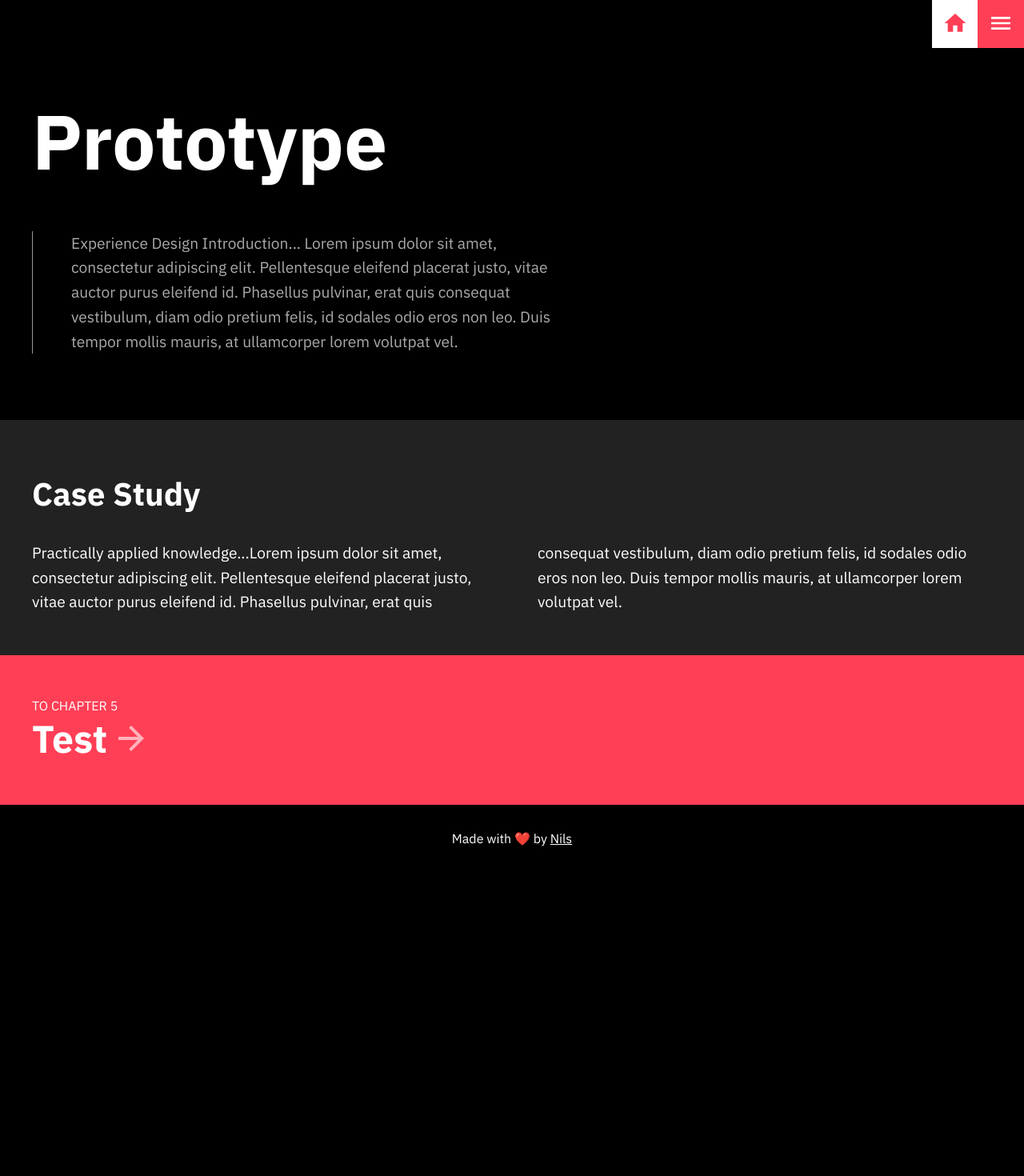
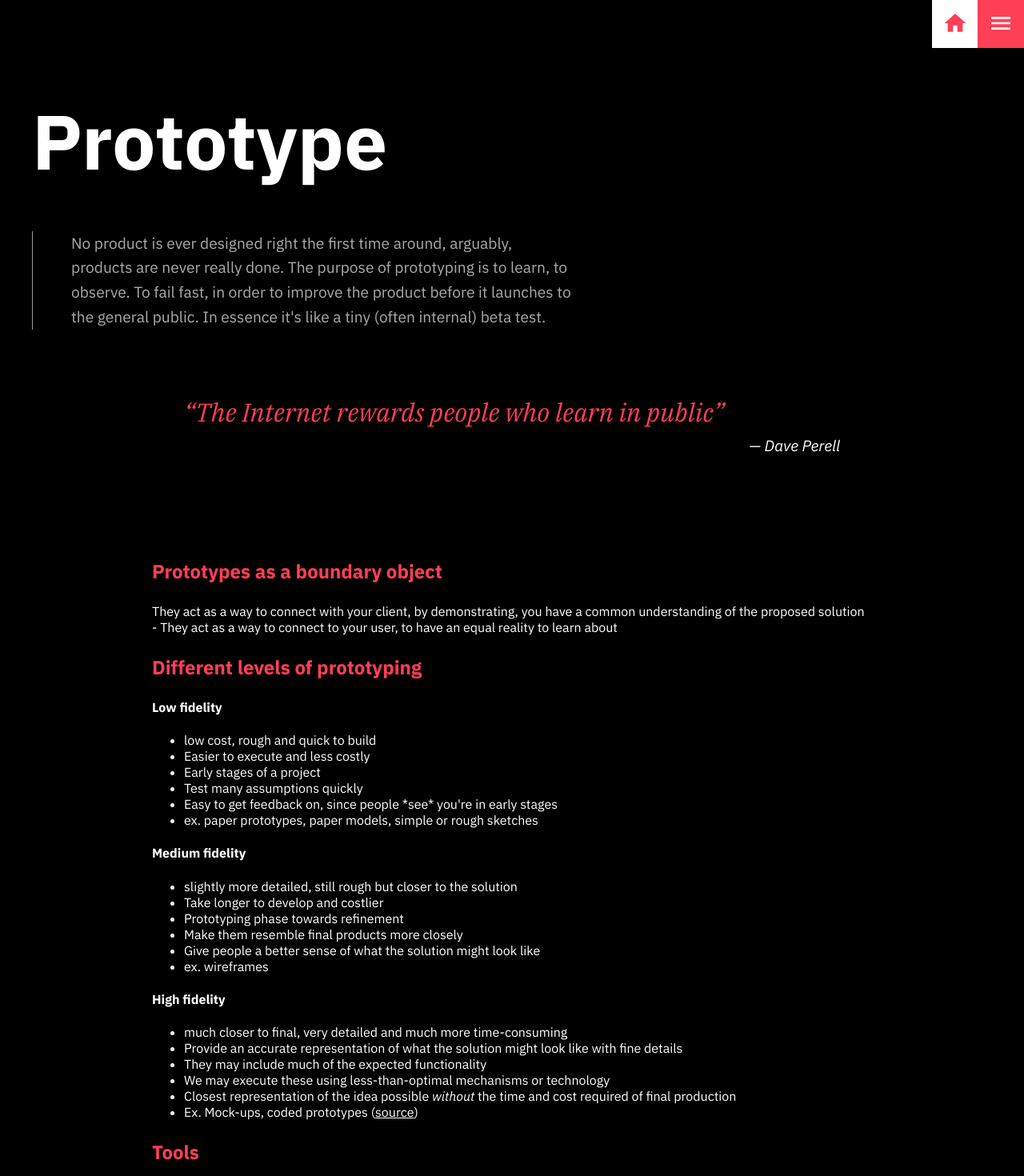
Before and after one commit to nwesthoff/ra-experience-design, a Next.js app: page /chapters/4-prototype in a window 1280 px wide. Shown: the top 1470 px of the page at 80% size. Before the commit the page ends 1090 px from the top, so only its background shows below. Built offline with nearby package versions, Linux system fonts and the light colour scheme.

Commit message:
📝 Write some more

```diff
--- a/pages/chapters/2-define.tsx
+++ b/pages/chapters/2-define.tsx
@@ -25,8 +25,8 @@ const DefinePage = () => (
         <h3>Sense-making</h3>
         <p>
           Personas combine similar user needs, habits, and attitudes and
-          communicate the nuanced commonalities and differences between our
-          users <Citation id="spotify1" />.
+          communicate the nuanced commonalities and differences between
+          Spotify's users <Citation id="spotify1" />.
         </p>
 
         <p>Spotify says:</p>
--- a/pages/chapters/4-prototype.tsx
+++ b/pages/chapters/4-prototype.tsx
@@ -11,13 +11,84 @@ const PrototypePage = () => (
       <PageIntroduction>
         <h1>Prototype</h1>
         <p>
-          Experience Design Introduction... Lorem ipsum dolor sit amet,
-          consectetur adipiscing elit. Pellentesque eleifend placerat justo,
-          vitae auctor purus eleifend id. Phasellus pulvinar, erat quis
-          consequat vestibulum, diam odio pretium felis, id sodales odio eros
-          non leo. Duis tempor mollis mauris, at ullamcorper lorem volutpat vel.
+          No product is ever designed right the first time around, arguably,
+          products are never really done. The purpose of prototyping is to
+          learn, to observe. To fail fast, in order to improve the product
+          before it launches to the general public. In essence it's like a tiny
+          (often internal) beta test.
         </p>
       </PageIntroduction>
+    </PageWrapper>
+    <PageWrapper>
+      <ContentContainer>
+        <blockquote>
+          “The Internet rewards people who learn in public”
+          <span className="quoteBy">Dave Perell</span>
+        </blockquote>
+      </ContentContainer>
+    </PageWrapper>
+    <PageWrapper>
+      <ContentContainer>
+        <h3>Prototypes as a boundary object</h3>
+        They act as a way to connect with your client, by demonstrating, you
+        have a common understanding of the proposed solution - They act as a way
+        to connect to your user, to have an equal reality to learn about
+        <h3>Different levels of prototyping</h3>
+        <h4>Low fidelity</h4>
+        <ul>
+          <li>low cost, rough and quick to build</li>
+          <li>Easier to execute and less costly</li>
+          <li>Early stages of a project</li>
+          <li>Test many assumptions quickly</li>
+          <li>
+            Easy to get feedback on, since people *see* you're in early stages
+          </li>
+          <li>ex. paper prototypes, paper models, simple or rough sketches</li>
+        </ul>
+        <h4>Medium fidelity</h4>
+        <ul>
+          <li>
+            slightly more detailed, still rough but closer to the solution
+          </li>
+          <li>Take longer to develop and costlier</li>
+          <li>Prototyping phase towards refinement</li>
+          <li>Make them resemble final products more closely</li>
+          <li>
+            Give people a better sense of what the solution might look like
+          </li>
+          <li>ex. wireframes</li>
+        </ul>
+        <h4>High fidelity</h4>
+        <ul>
+          <li>
+            much closer to final, very detailed and much more time-consuming
+          </li>
+          <li>
+            Provide an accurate representation of what the solution might look
+            like with fine details
+          </li>
+          <li>They may include much of the expected functionality</li>
+          <li>
+            We may execute these using less-than-optimal mechanisms or
+            technology
+          </li>
+          <li>
+            Closest representation of the idea possible <i>without</i> the time
+            and cost required of final production
+          </li>
+          <li>
+            Ex. Mock-ups, coded prototypes (
+            <a href="https://theblog.adobe.com/prototyping-difference-low-fidelity-high-fidelity-prototypes-use/">
+              source
+            </a>
+            )
+          </li>
+        </ul>
+        <h3>Tools</h3>- [Figma](https://figma.com) -
+        [Bravo](https://www.bravostudio.app/) - [React](https://reactjs.org/)
+        with [Next.js](https://nextjs.org/) for coded prototypes - Python or
+        Arduino for non-web coded prototypes
+      </ContentContainer>
     </PageWrapper>
     <CaseStudyWrapper>
       <ContentContainer wide>
```
Also changed, not shown: components/PersonaCard.tsx (+16 -10 lines), components/Personas.tsx (+38 -14 lines).
